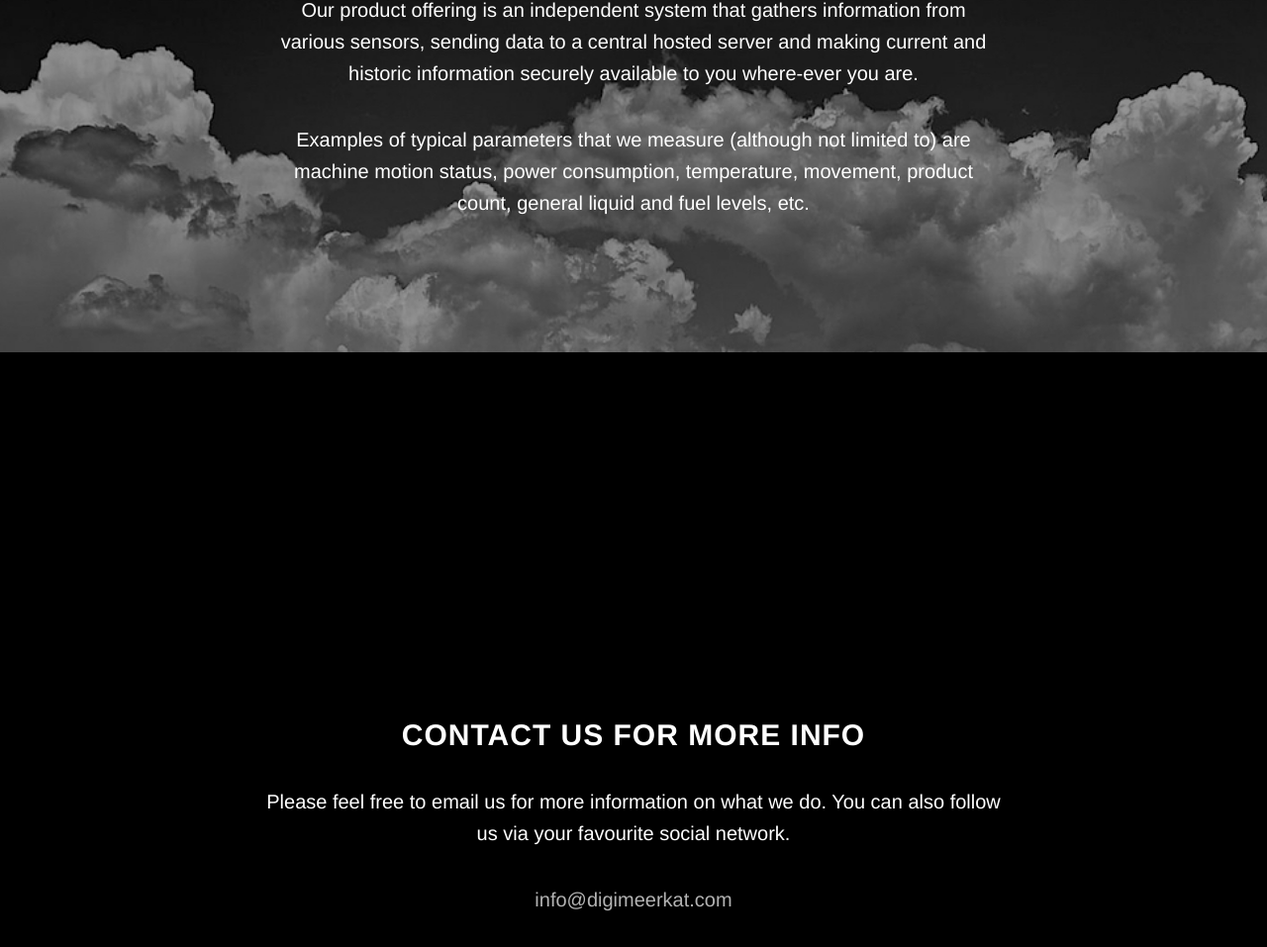
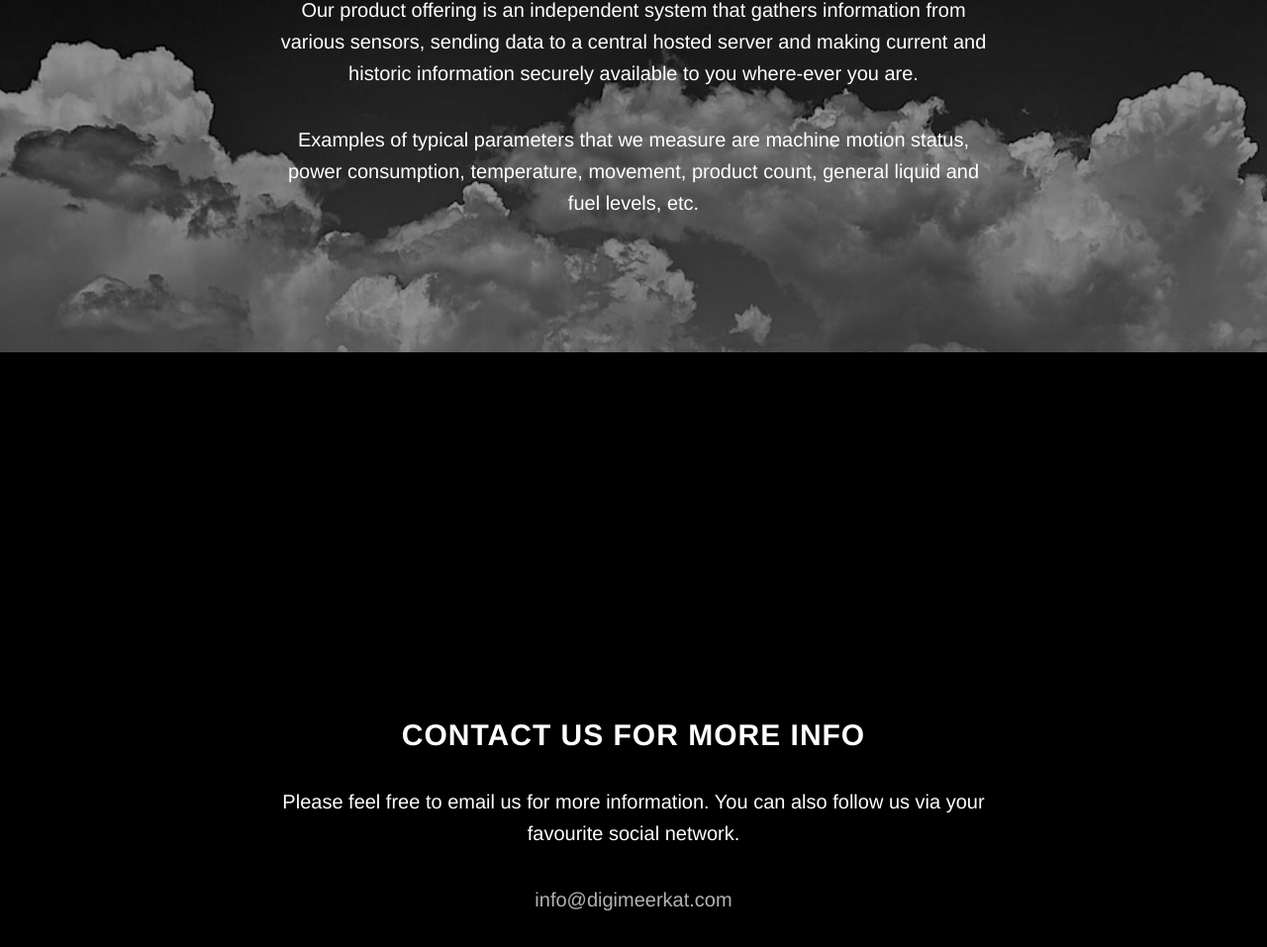
Before and after one commit to digimeerkat/digimeerkat.github.io, a plain HTML site: page index.html in a window 1280 px wide. Shown: the part 1839-2796 px from the top of the page at 99% size. Drawn offline with Linux system fonts and the light colour scheme.

Commit message:
Update index.html

```diff
--- a/index.html
+++ b/index.html
@@ -130,7 +130,7 @@
                 <div class="col-lg-8 col-lg-offset-2">
                     <h2>Offered Services</h2>
                     <p>Our product offering is an independent system that gathers information from various sensors, sending data to a central hosted server and making current and historic information securely available to you where-ever you are.</p>
-                    <p>Examples of typical parameters that we measure (although not limited to) are machine motion status, power consumption, temperature, movement, product count, general liquid and fuel levels, etc. </p>
+                    <p>Examples of typical parameters that we measure are machine motion status, power consumption, temperature, movement, product count, general liquid and fuel levels, etc. </p>
                 </div>
             </div>
         </div>
@@ -143,7 +143,7 @@
 
             <div class="col-lg-8 col-lg-offset-2">
                 <h2>Contact us for more info</h2>
-                <p>Please feel free to email us for more information on what we do. You can also follow us via your favourite social network.</p>
+                <p>Please feel free to email us for more information. You can also follow us via your favourite social network.</p>
                 <p><a href="mailto:&#105;&#110;&#102;&#111;&#064;&#100;&#105;&#103;&#105;&#109;&#101;&#101;&#114;&#107;&#097;&#116;&#046;&#099;&#111;&#109;">&#105;&#110;&#102;&#111;&#064;&#100;&#105;&#103;&#105;&#109;&#101;&#101;&#114;&#107;&#097;&#116;&#046;&#099;&#111;&#109;</a>
                 </p>
                 <ul class="list-inline banner-social-buttons">
```
